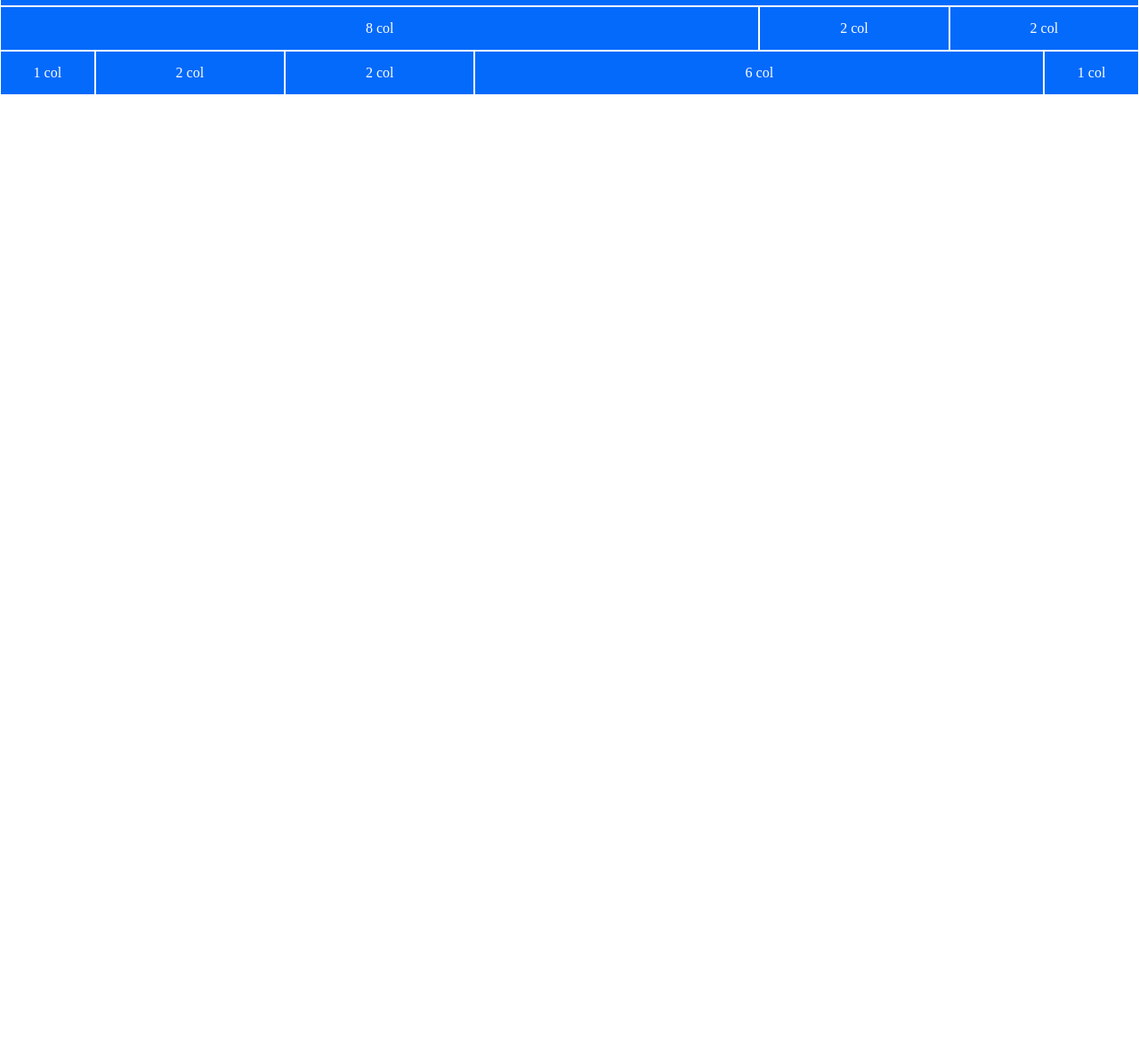
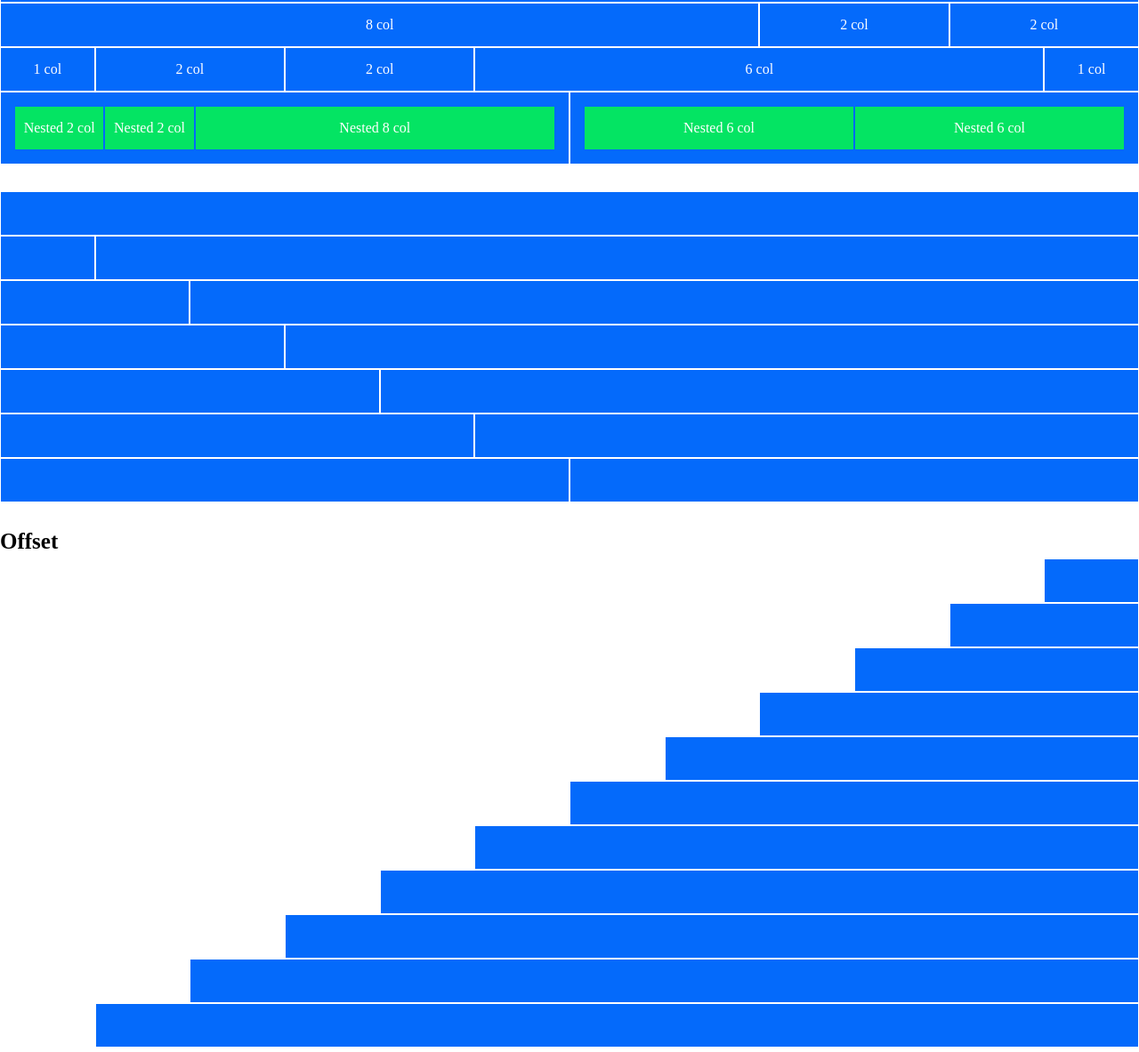
Before and after one commit to AliceColombari/html-css-12bool, a plain HTML site: page index.html in a window 1280 px wide. Shown: the part 180-1363 px from the top of the page at 89% size. Before the commit the page ends 800 px from the top, so only its background shows below. Drawn offline with Linux system fonts and the light colour scheme.

Commit message:
creato terzo blocco elementi con regole offset

```diff
--- a/index.html
+++ b/index.html
@@ -14,6 +14,9 @@
 
     <h1>Esercizio per Casa</h1>
 
+
+
+    <!-- PRIMO BLOCCO - ESERCIZIO CASA -->
     <section class="container-fluid">
         <div class="row">
 
@@ -152,7 +155,176 @@
             </div>
 
 
+            <!-- SESTA RIGA 2 ELEMENTI + ANNIDAMENTI -->
+            <div class="col-6">
+                <div class="row">
+                    <div class="col-2">
+                        <div class="box nasted">Nested 2 col</div>
+                    </div>
+                    <div class="col-2">
+                        <div class="box nasted">Nested 2 col</div>
+                    </div>
+                    <div class="col-8">
+                        <div class="box nasted">Nested 8 col</div>
+                    </div>
+                </div>
+            </div>
 
+            <div class="col-6">
+                <div class="row">
+                    <div class="col-6">
+                        <div class="box nasted">Nested 6 col</div>
+                    </div>
+                    <div class="col-6">
+                        <div class="box nasted">Nested 6 col</div>
+                    </div>
+                </div>
+            </div>
+
+        </div>
+    </section>
+
+
+    <!-- SPAZIO BIANCO -->
+    <section class="container-fluid">
+        <div class="row">
+            <div class="box box-white"></div>
+        </div>
+    </section>
+
+
+    <!-- SECONDO BLOCCO - ESERCIZIO CASA -->
+    <section class="container-fluid">
+        <div class="row">
+
+            <!-- PRIMA RIGA 1 ELEMENTO -->
+            <div class="col-12">
+                <div class="box">
+                </div>
+            </div>
+
+            <!-- SECONDA RIGA 2 ELEMENTI -->
+            <div class="col-1">
+                <div class="box">
+                </div>
+            </div>
+            <div class="col-11">
+                <div class="box">
+                </div>
+            </div>
+
+            <!-- TERZA RIGA 2 ELEMENTI -->
+            <div class="col-2">
+                <div class="box">
+                </div>
+            </div>
+            <div class="col-10">
+                <div class="box">
+                </div>
+            </div>
+
+            <!-- QUARTA RIGA 2 ELEMENTI -->
+            <div class="col-3">
+                <div class="box">
+                </div>
+            </div>
+            <div class="col-9">
+                <div class="box">
+                </div>
+            </div>
+
+            <!-- QUINTA RIGA 2 ELEMENTI -->
+            <div class="col-4">
+                <div class="box">
+                </div>
+            </div>
+            <div class="col-8">
+                <div class="box">
+                </div>
+            </div>
+
+            <!-- SESTA RIGA 2 ELEMENTI -->
+            <div class="col-5">
+                <div class="box">
+                </div>
+            </div>
+            <div class="col-7">
+                <div class="box">
+                </div>
+            </div>
+
+            <!-- SETTIMA RIGA 2 ELEMENTI -->
+            <div class="col-6">
+                <div class="box">
+                </div>
+            </div>
+            <div class="col-6">
+                <div class="box">
+                </div>
+            </div>
+
+
+
+        </div>
+    </section>
+
+
+     <!-- SPAZIO BIANCO -->
+     <section class="container-fluid">
+        <div class="row">
+            <div class="box box-white"></div>
+        </div>
+    </section>
+
+
+    <h1>Offset</h1>
+
+    <!-- TERZO BLOCCO - OFFSET -->
+    <section class="container">
+        <div class="row">
+            <div class="col-1 col-offset-11">
+                <div class="box"></div>
+            </div>
+
+            <div class="col-2 col-offset-10">
+                <div class="box"></div>
+            </div>
+
+            <div class="col-3 col-offset-9">
+                <div class="box"></div>
+            </div>
+
+            <div class="col-4 col-offset-8">
+                <div class="box"></div>
+            </div>
+
+            <div class="col-5 col-offset-7">
+                <div class="box"></div>
+            </div>
+
+            <div class="col-6 col-offset-6">
+                <div class="box"></div>
+            </div>
+
+            <div class="col-7 col-offset-5">
+                <div class="box"></div>
+            </div>
+
+            <div class="col-8 col-offset-4">
+                <div class="box"></div>
+            </div>
+
+            <div class="col-9 col-offset-3">
+                <div class="box"></div>
+            </div>
+
+            <div class="col-10 col-offset-2">
+                <div class="box"></div>
+            </div>
+
+            <div class="col-11 col-offset-1">
+                <div class="box bottom"></div>
+            </div>
         </div>
     </section>
 
--- a/style.css
+++ b/style.css
@@ -1,21 +1,43 @@
 
 /* STILIZZAZIONI */
-.debug .row{
-    background-color: pink;
-    min-height: 100px;
+h1{
+    font-size: 25px;
+    margin-bottom: 5px;
 }
 
 .debug .box{
     min-height: 50px;
-    text-align: center;
+    display: flex;
+    justify-content: center;
+    align-items: center;
     background-color: rgb(4,106,251);
     color: #fff;
-    padding: 15px;
     border: solid 1px #fff;
 }
 
-.debug .row .row .box{
+.box.box-white{
+    min-height: 30px;
+}
+
+.debug .row .row .nasted{
+    width: 100%;
+    height: 100%;
+    display: flex;
+    justify-content: center;
+    align-items: center;
     background-color: rgb(4,228,99);
-    color: black;
-    /* margin: 10px; */
 }
+
+.box.nasted {
+    border: 1px solid rgb(4, 106,251);
+}
+
+.debug .row .row {
+    background-color: rgb(4,106,251);
+    padding: 15px;
+    border: 1px solid white;
+}
+
+.bottom{
+    margin-bottom: 5px;
+}
```
